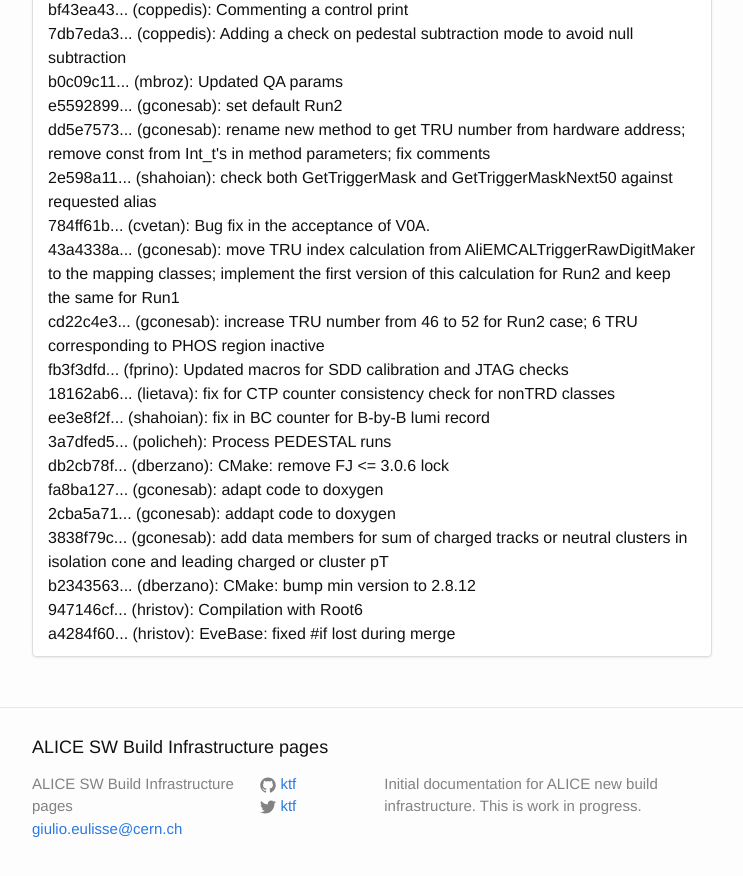
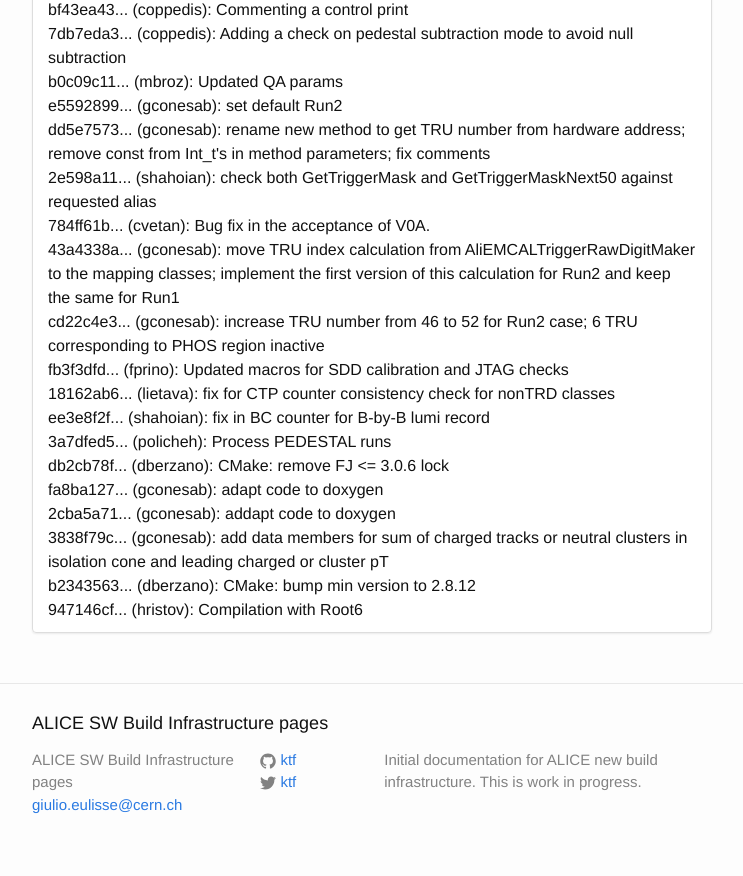
Before and after one commit to alisw/alisw.github.io, a Jekyll site: the page built from index.html, in a window 1280 px wide and 900 px high, scrolled down 1463 px. Shown: the top 876 px of the window, without its empty margins (268-1011 px from the left). Built offline with Jekyll 4.4.1, drawn with Linux system fonts in a browser that asks for light colours; nearby versions of some CDN libraries.

Commit message:
Updated results.

```diff
--- a/_data/commits-aliroot-master.yaml
+++ b/_data/commits-aliroot-master.yaml
@@ -198,8 +198,3 @@
  message: >-
     Compilation with Root6
  author: !!str hristov
--
- commit: "a4284f60b494e7258b51692fa685f26cc54792e9"
- message: >-
-    EveBase: fixed #if lost during merge
- author: !!str hristov
```
Also changed, not shown: _data/build.json (+1 -1 lines).
